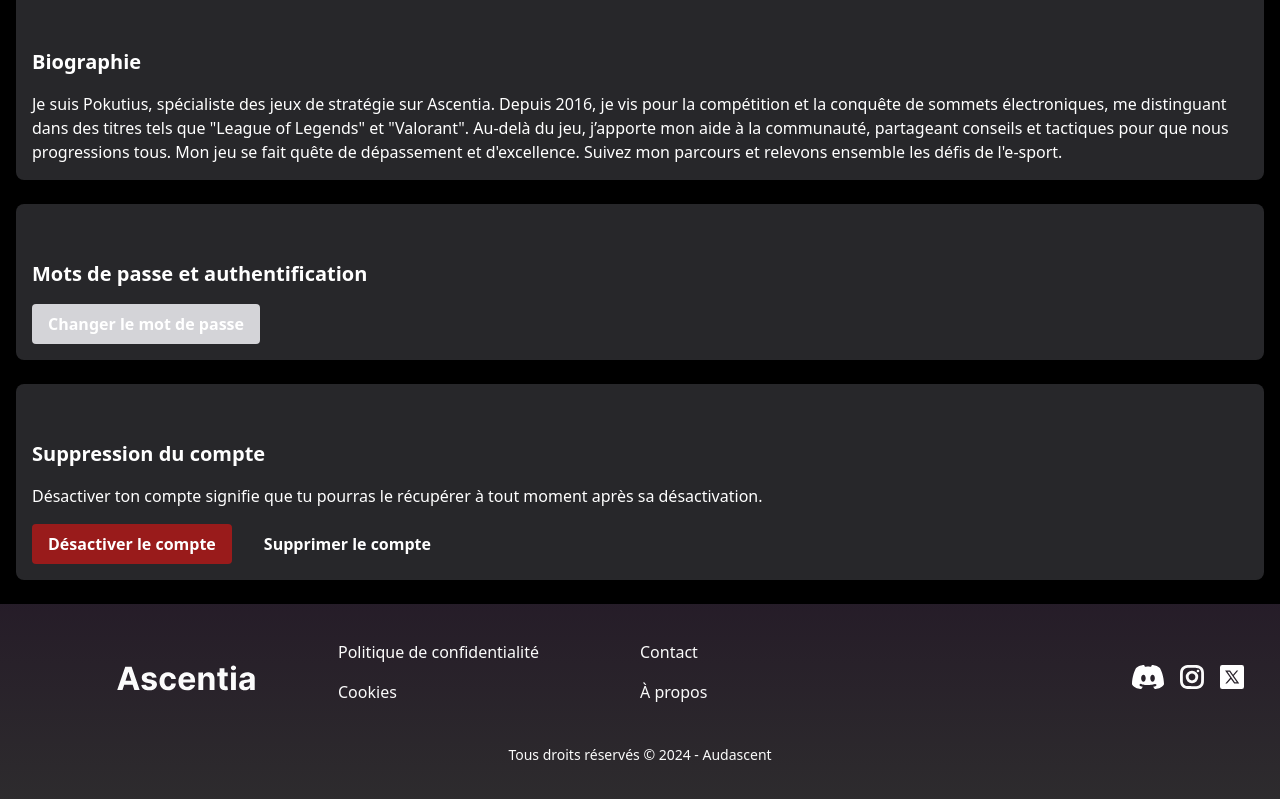
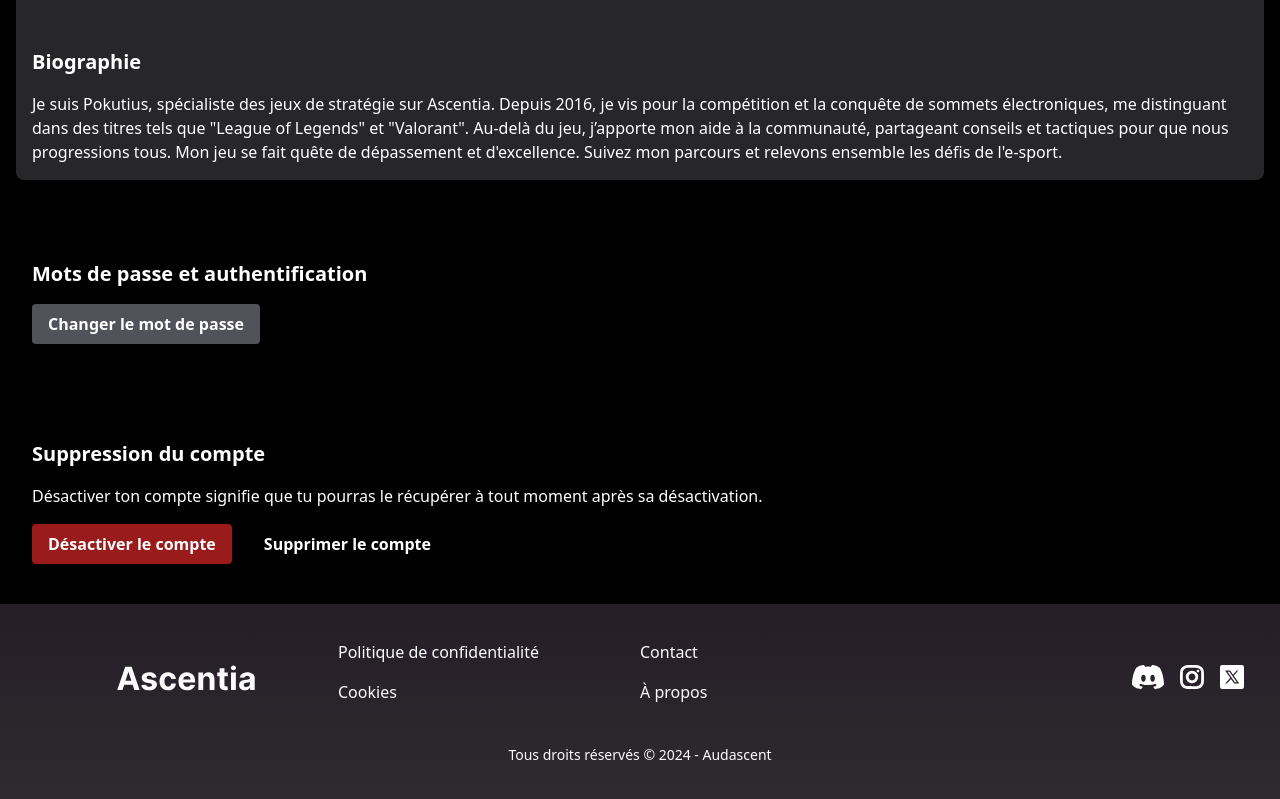
Before and after one commit to shaoual/audascent, a Vue app: page /ProfilPage in a window 1280 px wide. Shown: the part 904-1703 px from the top of the page. Built offline with nearby package versions, Linux system fonts and the light colour scheme.

Commit message:
correction page profil

```diff
--- a/src/pages/ProfilPage.vue
+++ b/src/pages/ProfilPage.vue
@@ -53,11 +53,11 @@
         <h2 class="text-xl font-bold mb-4">Biographie</h2>
         <p>Je suis Pokutius, spécialiste des jeux de stratégie sur Ascentia. Depuis 2016, je vis pour la compétition et la conquête de sommets électroniques, me distinguant dans des titres tels que "League of Legends" et "Valorant". Au-delà du jeu, j’apporte mon aide à la communauté, partageant conseils et tactiques pour que nous progressions tous. Mon jeu se fait quête de dépassement et d'excellence. Suivez mon parcours et relevons ensemble les défis de l'e-sport.</p>
       </div>
-      <div class="bg-zinc-800 p-4 rounded-lg mt-6">
+      <div class=" p-4 rounded-lg mt-6">
         <h2 class="text-xl font-bold mb-4">Mots de passe et authentification</h2>
-        <button class="bg-zinc-300 hover:bg-black text-white font-bold py-2 px-4 rounded">Changer le mot de passe</button>
+        <button class="bg-zinc-600 hover:bg-black text-white font-bold py-2 px-4 rounded">Changer le mot de passe</button>
       </div>
-      <div class="bg-zinc-800 p-4 rounded-lg mt-6">
+      <div class="p-4 rounded-lg mt-6">
         <h2 class="text-xl font-bold mb-4">Suppression du compte</h2>
         <p>Désactiver ton compte signifie que tu pourras le récupérer à tout moment après sa désactivation.</p>
         <div class="flex space-x-4 mt-4">
```
